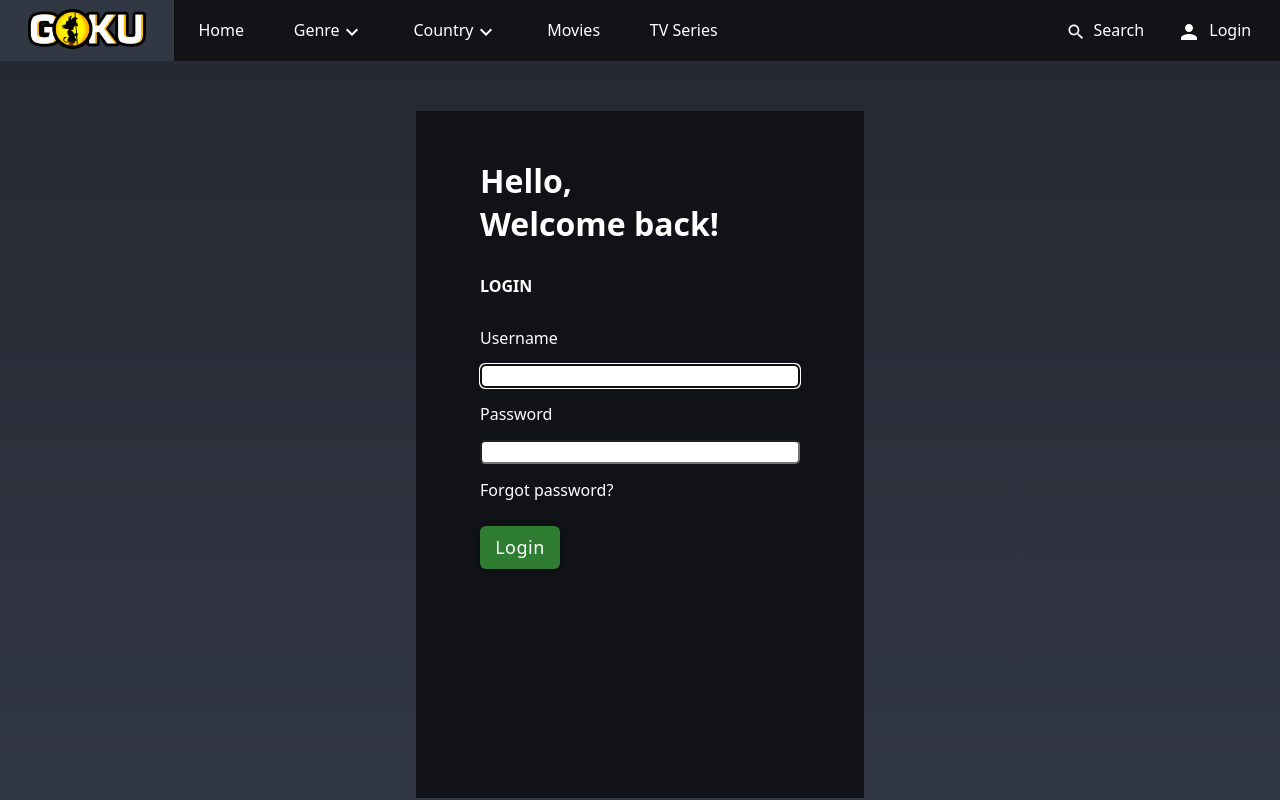
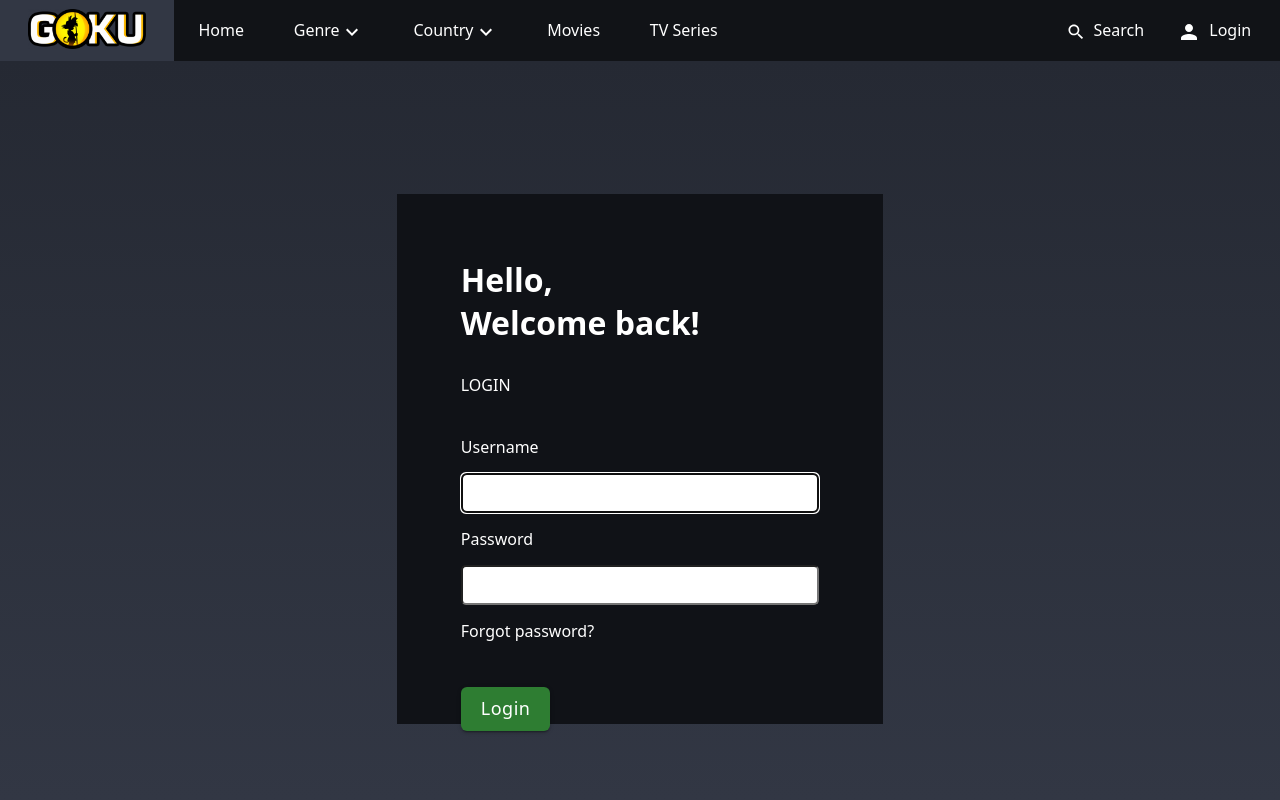
Before and after one commit to RiyazShaik-158/movies_searching, a React (Create React App) app: page /login in a window 1280 px wide. Built offline with nearby package versions, Linux system fonts and the light colour scheme.

Commit message:
addingForgotPasswordComponentWithStyles

```diff
--- a/src/components/Body/Login/Login.js
+++ b/src/components/Body/Login/Login.js
@@ -1,8 +1,9 @@
-import { Button, createTheme } from '@mui/material';
+import { createTheme } from '@mui/material';
 import React, { useState } from 'react';
 import './login.scss';
-import { ThemeProvider } from '@emotion/react';
 import { useNavigate } from 'react-router-dom';
+import LoginForm from './LoginKids/LoginForm';
+import ForgotPassword from './LoginKids/ForgotPassword';
 
 const sampleUser = {
     userName : "Riyaz",
@@ -13,6 +14,8 @@ function Login({userLoggedIn,setUserLoggedIn}) {
 
     const [username,setUsername] = useState("");
     const [password,setPassword] = useState("");
+    const [email,setEmail] = useState("");
+    const [forgotPasswordClicked,setForgotPasswordClicked] = useState(false);
     const navigate = useNavigate();
 
     const theme = createTheme({
@@ -28,7 +31,7 @@ function Login({userLoggedIn,setUserLoggedIn}) {
                             fontFamily : 'inherit',
                             textTransform : 'none',
                             borderRadius:'6px',
-                            marginTop:"10px",
+                            marginTop:"30px",
                             width:"25%"
                         })
                     })
@@ -48,37 +51,63 @@ function Login({userLoggedIn,setUserLoggedIn}) {
 
   return (
     <div className='Login_head'>
-      <div className='Login_contentBox'>
+      <div className='Login_contentBox' style={forgotPasswordClicked ? {maxHeight:'350px',borderBottom:'10px solid #e64d25'} : {maxHeight:'410px'}}>
         <h1>Hello, <br/> Welcome back!</h1>
-        <h4>LOGIN</h4>
+
+        {
+            forgotPasswordClicked
+            ?
+            <ForgotPassword
+                email = {email}
+                setEmail = {setEmail}
+                theme={theme}
+            />
+            :
+            <LoginForm
+                handleLoginSubmit = {handleLoginSubmit}
+                username = {username}
+                setUsername = {setUsername}
+                password = {password}
+                setPassword = {setPassword}
+                setForgotPasswordClicked = {setForgotPasswordClicked}
+                theme={theme}
+            />
+        }
+
+        {/* <h4>LOGIN</h4>
         <form className='Login_form' onSubmit={handleLoginSubmit}>
             <label htmlFor='username'>Username</label>
-            {/* <TextField
-                name='username'
-                id='username'
-                value={username}
-                className='forUsername'
-                onChange={(e)=>setUsername(e.target.value)}
-            /> */}
             <input name='username'autoFocus id='username' value={username} className='forUsername'  onChange={(e)=>setUsername(e.target.value)}/>
             <label htmlFor='password'>Password</label>
-            {/* <TextField
+
+            <input type='password' name='password' id='password' value={password} className='forUsername'  onChange={(e)=>setPassword(e.target.value)}/>
+            <p className='forgotPasswordLink' onClick={() => {setForgotPasswordClicked(true)}}>Forgot password?</p>
+            <ThemeProvider theme={theme}>
+                <Button variant='contained' color='success' type='submit'>Login</Button>
+            </ThemeProvider>
+
+        </form> */}
+      </div>
+    </div>
+  )
+}
+
+export default Login;
+
+// below these are supposed to be used as login username and password inputs, will update these
+
+{/* <TextField
+name='username'
+id='username'
+value={username}
+className='forUsername'
+onChange={(e)=>setUsername(e.target.value)}
+/>  */}
+
+ {/* <TextField
                 name='password'
                 id='password'
                 value={password}
                 className='forUsername'
                 onChange={(e)=>setPassword(e.target.value)}
             /> */}
-            <input type='password' name='password' id='password' value={password} className='forUsername'  onChange={(e)=>setPassword(e.target.value)}/>
-            <p className='forgotPasswordLink' onClick={() => {navigate('/login/')}}>Forgot password?</p>
-            <ThemeProvider theme={theme}>
-                <Button variant='contained' color='success' type='submit'>Login</Button>
-            </ThemeProvider>
-
-        </form>
-      </div>
-    </div>
-  )
-}
-
-export default Login;
--- a/src/components/Body/Login/LoginKids/ForgotPassword.js
+++ b/src/components/Body/Login/LoginKids/ForgotPassword.js
@@ -1,9 +1,23 @@
-import React from 'react'
+import { Button } from '@mui/material';
+import { ThemeProvider } from '@emotion/react';
+import './forgot_password.scss'
+import React from 'react';
+import { Link } from 'react-router-dom';
 
-function ForgotPassword() {
+const emailRegex = /^[\w-\.]+@([\w-]+\.)+[\w-]{2,4}$/
+
+function ForgotPassword({email,setEmail,theme}) {
   return (
-    <div>
-      <h4>This is forgot password component</h4>
+    <div className='ForgotPasswordForm'>
+      <h4>FORGOT PASSWORD?</h4>
+      <form className='ForgotPassword_form'>
+          <label htmlFor='email'>Your Email</label>
+          <input name='email'autoFocus id='email' value={email} className='forEmail'  onChange={(e)=>setEmail(e.target.value)}/>
+          <ThemeProvider theme={theme}>
+              <Button variant='contained' color='success' type='submit' className='resetPasswordButton'>Reset Password</Button>
+          </ThemeProvider>
+      </form>
+      <p className='signUp_link'>Don't have an account? <Link to='/signup'>Sign Up</Link></p>
     </div>
   )
 }
--- /dev/null
+++ b/src/components/Body/Login/LoginKids/LoginForm.js
@@ -0,0 +1,33 @@
+import React from 'react';
+import { ThemeProvider } from '@emotion/react';
+import { Button } from '@mui/material';
+
+
+function LoginForm({
+    handleLoginSubmit,
+    username,
+    setUsername,
+    password,
+    setPassword,
+    setForgotPasswordClicked,
+    theme
+}) {
+  return (
+    <div className='LoginForm'>
+       <h4>LOGIN</h4>
+        <form className='Login_form' onSubmit={handleLoginSubmit}>
+            <label htmlFor='username'>Username</label>
+            <input name='username'autoFocus id='username' value={username} className='forUsername'  onChange={(e)=>setUsername(e.target.value)}/>
+            <label htmlFor='password'>Password</label>
+            <input type='password' name='password' id='password' value={password} className='forUsername'  onChange={(e)=>setPassword(e.target.value)}/>
+            <p className='forgotPasswordLink' onClick={() => {setForgotPasswordClicked(true)}}>Forgot password?</p>
+            <ThemeProvider theme={theme}>
+                <Button variant='contained' color='success' type='submit'>Login</Button>
+            </ThemeProvider>
+
+        </form>
+    </div>
+  )
+}
+
+export default LoginForm
--- /dev/null
+++ b/src/components/Body/Login/LoginKids/forgot_password.scss
@@ -0,0 +1,44 @@
+.ForgotPasswordForm{
+    display: flex;
+    flex-direction: column;
+    gap: 30px;
+    h4{
+        font-weight: 400;
+    }
+
+    .ForgotPassword_form{
+        display: flex;
+        flex-direction: column;
+        gap: 15px;
+
+        .forEmail{
+            font-size: 16px;
+            padding: 7px;
+            padding-left: 10px;
+            border-radius: 5px;
+        }
+
+        .resetPasswordButton{
+            width: 100%;
+            margin-top: 10px
+        }
+
+
+    }
+
+    .signUp_link{
+        font-size: 14px;
+        text-align: center;
+        color: rgba(270,270,270,0.35);
+
+        a{
+            text-decoration: none;
+            color: #fff;
+            padding-left: 3px;
+            &:hover{
+                color:#e64d25;
+            }
+        }
+
+    }
+}
--- a/src/components/Body/Login/login.scss
+++ b/src/components/Body/Login/login.scss
@@ -7,15 +7,24 @@
     color: #fff;
     background: linear-gradient(180deg,#252933,#323744);
     .Login_contentBox{
-        width: 25%;
+        width: 28%;
         height: 80%;
+        // max-height: 410px;
         background-color: #101217;
-        padding:3rem 4rem;
-        margin-top: 3rem;
+        padding:3.5rem 4rem;
+        margin-top: 3.6rem;
+        padding-top: 4rem;
         display: flex;
         flex-direction: column;
         gap: 30px;
-        // alig
+        .LoginForm{
+            display: flex;
+            flex-direction: column;
+            gap: 40px;
+            h4{
+                font-size: 16px;
+                font-weight: 400;
+            }
             .Login_form{
                 display: flex;
                 flex-direction: column;
@@ -33,11 +42,16 @@
                 .forUsername{
                     border-radius:5px;
                     background-color: #fff;
-                font-size: 15px;
+                    font-size: 16px;
+                    padding: 7px;
+                    padding-left: 10px;
                 }
+
 
 
 
             }
         }
+
     }
+}
```
Lines whose indentation alone changed are shown as unchanged.
